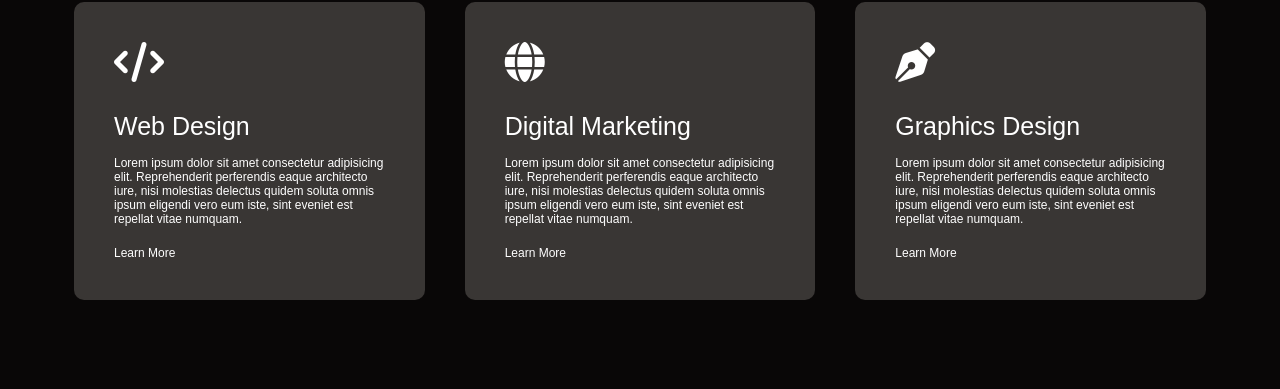
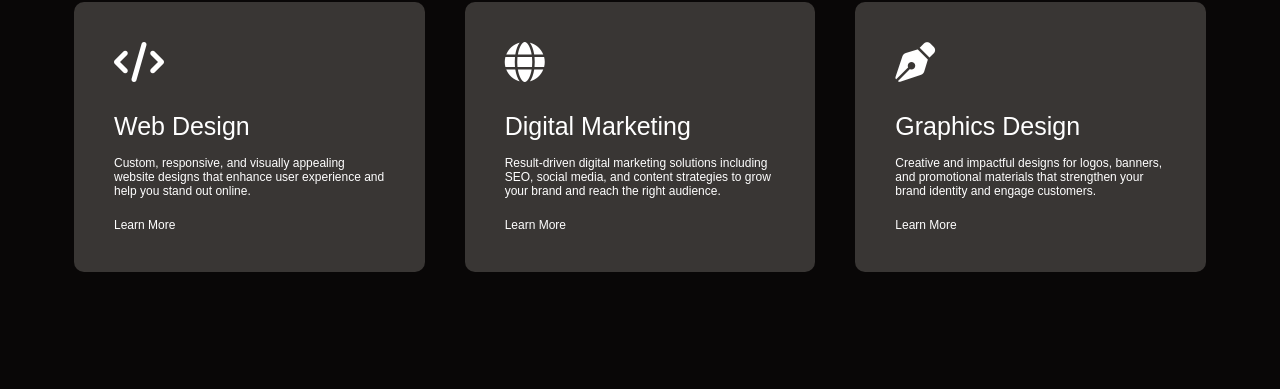
Before and after one commit to Priya-nka-Hub/my-portfolio, a plain HTML site: page index.html in a window 1280 px wide. Shown: the part 1534-1923 px from the top of the page. Drawn offline with Linux system fonts and the light colour scheme.

Commit message:
Update index.html

```diff
--- a/index.html
+++ b/index.html
@@ -130,26 +130,20 @@ I’m eager to take on new challenges, contribute to real-world projects, and gr
                 <div class="">
                     <i class="fa-solid fa-code"></i>
                     <h2>Web Design</h2>
-                    <p>Lorem ipsum dolor sit amet consectetur adipisicing elit. Reprehenderit perferendis eaque
-                        architecto iure, nisi molestias delectus quidem soluta omnis ipsum eligendi vero eum iste, sint
-                        eveniet est repellat vitae numquam.</p>
+                    <p>Custom, responsive, and visually appealing website designs that enhance user experience and help you stand out online.</p>
                     <a href="#">Learn More</a>
                 </div>
                 <div>
                     <i class="fa-solid fa-globe"></i>
                     <h2>Digital Marketing</h2>
-                    <p>Lorem ipsum dolor sit amet consectetur adipisicing elit. Reprehenderit perferendis eaque
-                        architecto iure, nisi molestias delectus quidem soluta omnis ipsum eligendi vero eum iste, sint
-                        eveniet est repellat vitae numquam.</p>
+                    <p>Result-driven digital marketing solutions including SEO, social media, and content strategies to grow your brand and reach the right audience.</p>
                     <a href="#">Learn More</a>
                 </div>
 
                 <div>
                     <i class="fa-solid fa-pen-nib"></i>
                     <h2>Graphics Design</h2>
-                    <p>Lorem ipsum dolor sit amet consectetur adipisicing elit. Reprehenderit perferendis eaque
-                        architecto iure, nisi molestias delectus quidem soluta omnis ipsum eligendi vero eum iste, sint
-                        eveniet est repellat vitae numquam.</p>
+                    <p>Creative and impactful designs for logos, banners, and promotional materials that strengthen your brand identity and engage customers.</p>
                     <a href="#">Learn More</a>
                 </div>
 
```
